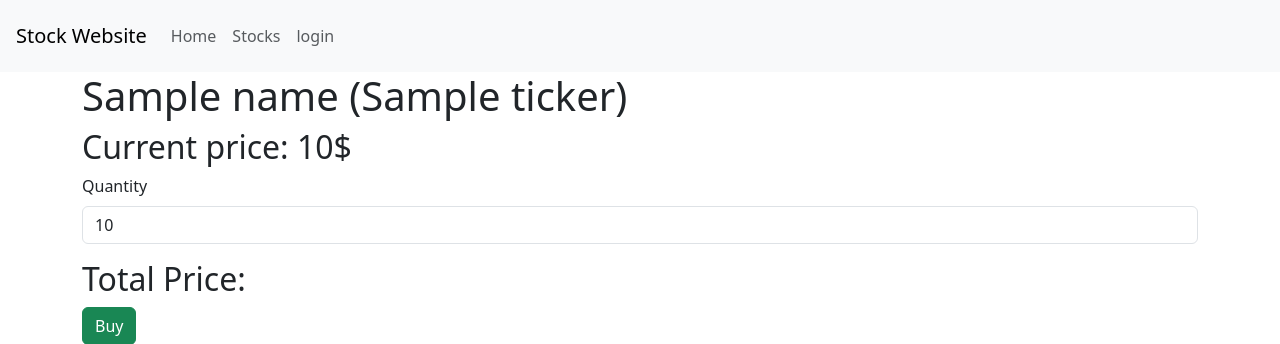
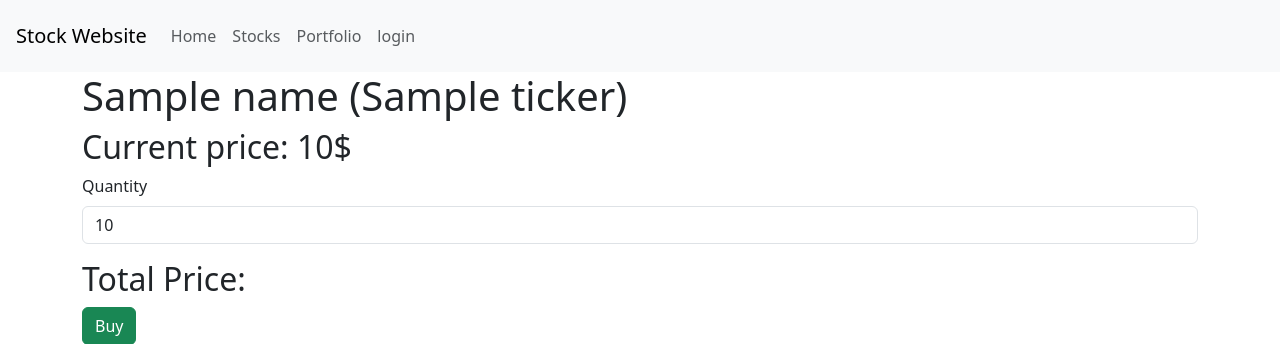
Before and after one commit to Kasper-Bankler/StockWebsite, a Django app: template stocks/templates/stocks/buy.html in a window 1280 px wide. Shown: the top 344 px of the page. Run offline with Django 3.2, Linux system fonts and the light colour scheme; the template is opened without the code that fills it: most values are stand-ins (such as "Sample title", 1, 10 or a date in 2020).

Commit message:
Sortering fixed

```diff
--- a/stocks/views.py
+++ b/stocks/views.py
@@ -48,6 +48,7 @@
         quicksort(array, low, pi - 1, sort_by, descending)
         # Recursive call on the right of pivot
         quicksort(array, pi + 1, high, sort_by, descending)
+
     return array
 
 
@@ -69,7 +70,7 @@
 
     if sort == 'ticker':
         stocks = quicksort(top_100_companies, 0,
-                           len(top_100_companies)-1, 'T',)
+                           len(top_100_companies)-1, 'T')
     elif sort == 'price':
         stocks = quicksort(top_100_companies, 0,
                            len(top_100_companies)-1, 'c', descending=True)
--- a/templates/base.html
+++ b/templates/base.html
@@ -27,6 +27,8 @@
 
 
           <a href="/stocks" class="nav-link px-2 text-muted">Stocks</a>
+
+          <a href="/portfolio/" class="nav-link px-2 text-muted">Portfolio</a>
 
 
 
```
